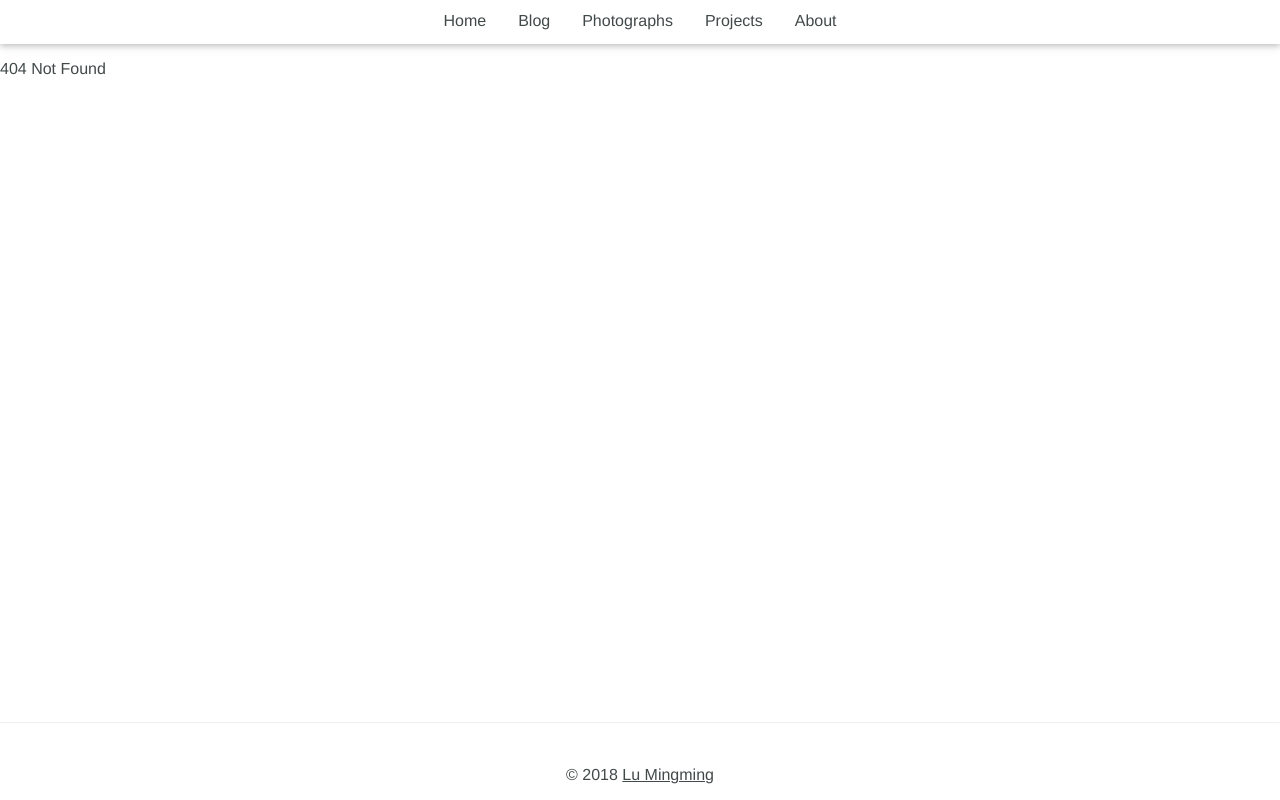
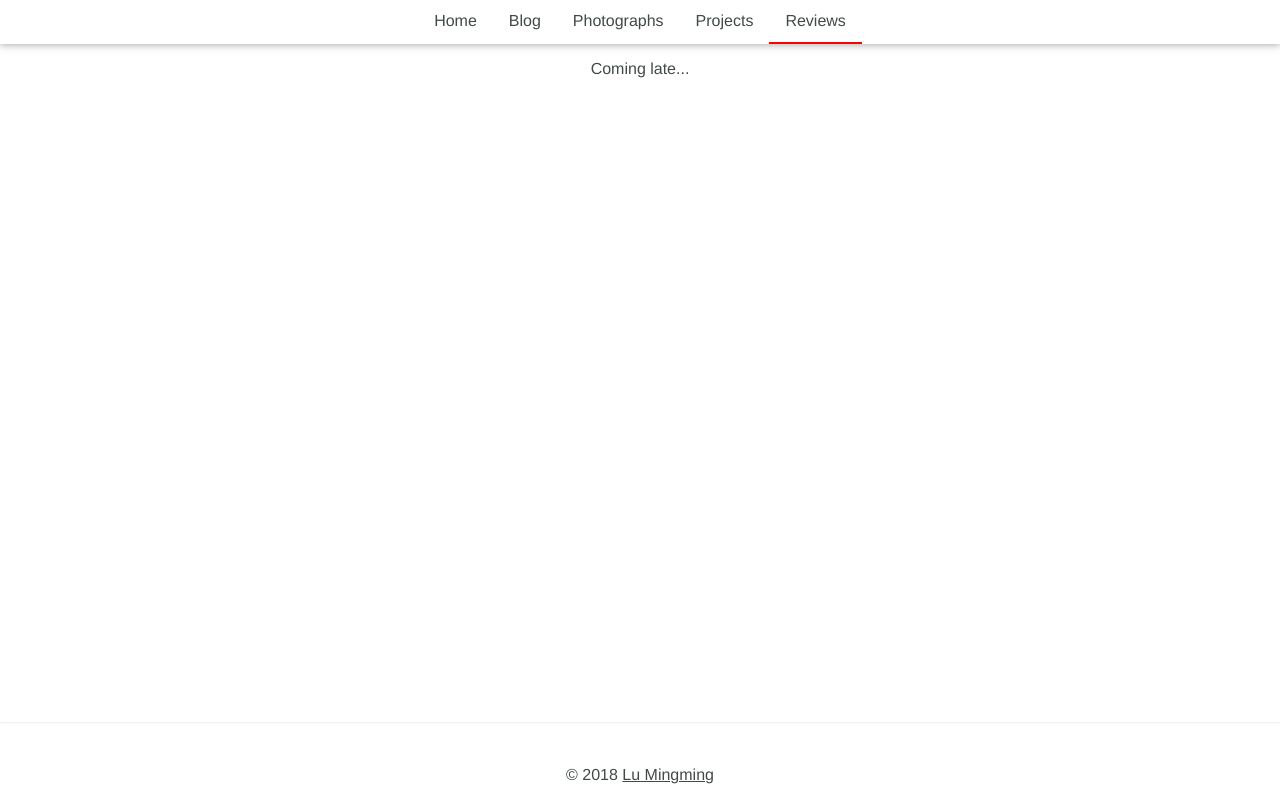
Before and after one commit to mingming-lu/lmm, a Vue app in the folder app/: page /reviews in a window 1280 px wide. Before the commit this address had no page. Built offline with nearby package versions, Linux system fonts and the light colour scheme; some icons are missing.

Commit message:
change about to reviews

```diff
--- a/app/src/App.vue
+++ b/app/src/App.vue
@@ -39,7 +39,7 @@
       <a href="https://www.linkedin.com/in/lumingming/" target="_blank">
         <i class="fa fa-linkedin link white"></i>
       </a>
-      <p>&copy; 2018 <router-link to="/about#author" class="link white"><u>Lu Mingming</u></router-link></p>
+      <p>&copy; 2018 <router-link to="/home#author" class="link white"><u>Lu Mingming</u></router-link></p>
     </footer>
   </div>
 </template>
@@ -74,8 +74,8 @@ export default {
           icon: 'fa-star-half-o'
         },
         {
-          link: '/about',
-          name: 'About',
+          link: '/reviews',
+          name: 'Reviews',
           icon: 'fa-info'
         }
       ]
--- /dev/null
+++ b/app/src/components/Reviews.vue
@@ -0,0 +1,5 @@
+<template>
+  <div class="container center">
+    <p>Coming late...</p>
+  </div>
+</template>
--- a/app/src/router/index.js
+++ b/app/src/router/index.js
@@ -6,7 +6,7 @@ import Blog from '@/components/blog/Blog'
 import BlogList from '@/components/blog/List'
 import Photos from '@/components/Photos'
 import Projects from '@/components/Project'
-import About from '@/components/About'
+import Reviews from '@/components/Reviews'
 
 Vue.use(Router)
 
@@ -52,8 +52,8 @@ export default new Router({
       component: Projects
     },
     {
-      path: '/about',
-      component: About
+      path: '/reviews',
+      component: Reviews
     }
   ]
 })
```
Also changed, not shown: app/src/components/About.vue (deleted).
